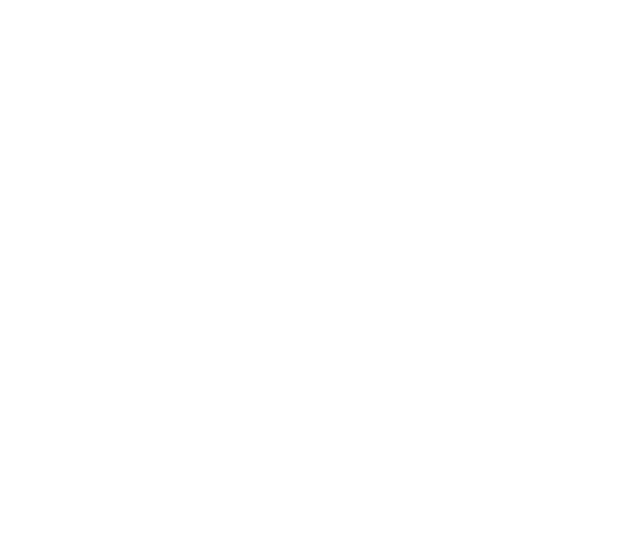
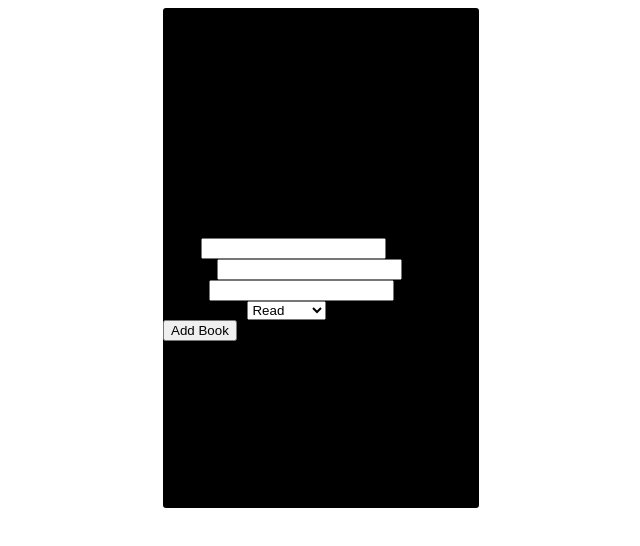
Before and after one commit to solitaire1895/theodinproject, a plain HTML site: page bookLibrary/index.html in a window 1280 px wide. Shown: the whole page, without its empty margins (319-959 px from the left). Drawn offline with Linux system fonts and the light colour scheme; files that its build step writes are made by us from their sources.

Commit message:
Add files via upload

```diff
--- a/bookLibrary/index.html
+++ b/bookLibrary/index.html
@@ -3,9 +3,45 @@
 <head>
     <meta charset="UTF-8">
     <meta name="viewport" content="width=device-width, initial-scale=1.0">
+    <link rel="stylesheet" href="style.css">
     <title>Document</title>
 </head>
 <body>
+
+     <div class="container">
+        <h1>My Book Library</h1>
+
+        <div class="add-book">
+            <h2>Add a New Book</h2>
+            <form id="bookForm">
+                <div class="form-group">
+                    <label for="title">Title:</label>
+                    <input type="text" id="title" required>
+                </div>
+                <div class="form-group">
+                    <label for="author">Author:</label>
+                    <input type="text" id="author" required>
+                </div>
+                <div class="form-group">
+                    <label for="pages">Pages:</label>
+                    <input type="number" id="pages" required>
+                </div>
+                <div class="form-group">
+                    <label for="readStatus">Read Status:</label>
+                    <select id="readStatus" required>
+                        <option value="true">Read</option>
+                        <option value="false">Not Read</option>
+                    </select>
+                </div>
+                <button type="submit">Add Book</button>
+            </form>
+        </div>
+
+        <div class="library" id="library">
+
+        </div>
+    </div>
+
     <script src="script.js"></script>
 </body>
 </html>
```
